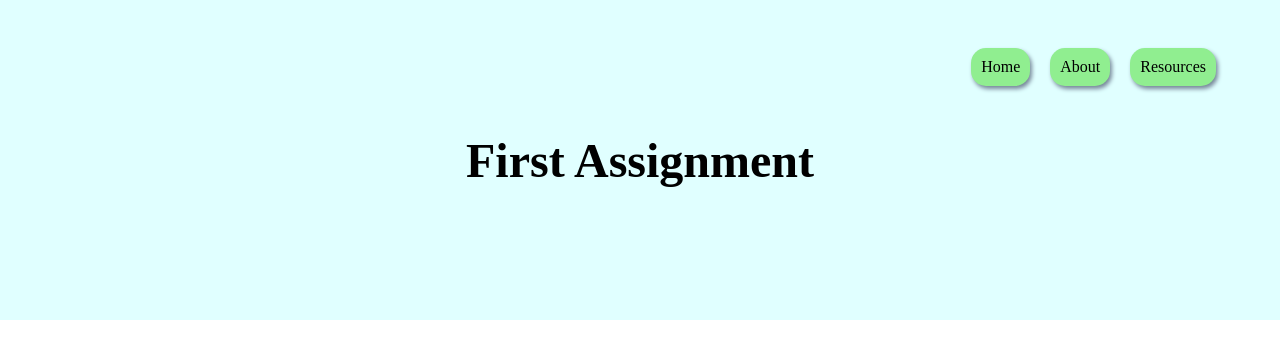
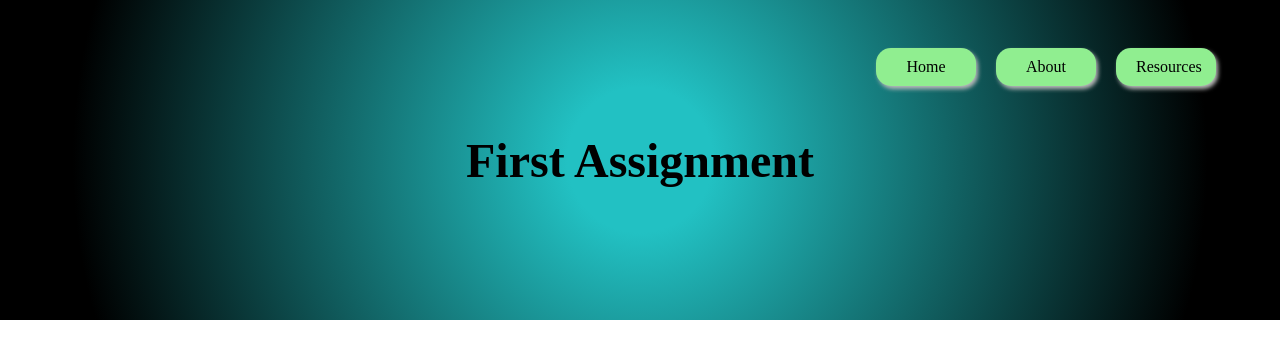
Before and after one commit to andrewrey/reactCompleteGuideAssignment1, a React (Create React App) app: page / in a window 1280 px wide. Shown: the top 358 px of the page. Built offline with nearby package versions, Linux system fonts and the light colour scheme.

Commit message:
linear gradient for header

```diff
--- a/src/Header/Header.scss
+++ b/src/Header/Header.scss
@@ -2,7 +2,8 @@ header {
   display: flex;
   flex-direction: column;
   min-height: 40vh;
-  background-color: lightcyan;
+  background: rgb(34, 193, 195);
+  background: radial-gradient(circle, rgba(34, 193, 195, 1) 11%, rgba(0, 0, 0, 1) 86%);
   justify-content: center;
   align-items: center;
   position: relative;
@@ -13,7 +14,8 @@ header {
 
 .headerUL {
   position: absolute;
-  @media (max-width: 958px) {
+  @media (max-width: 1160px) {
+    margin-top: 25px;
     position: static;
   }
   right: 5%;
@@ -21,11 +23,22 @@ header {
   list-style-type: none;
   display: flex;
   li {
+    transition: all 0.2s ease-in;
+    &:hover {
+      transform: translateY(-8px);
+      box-shadow: 4px 5px 6px rgb(186, 186, 186);
+    }
+    &:active {
+      transform: translateY(-5px);
+      box-shadow: 3px 4px 5px rgb(186, 186, 186);
+    }
+    text-align: center;
     display: flex;
     background-color: lightgreen;
-    box-shadow: 2px 3px 4px lightslategrey;
+    box-shadow: 2px 3px 4px rgb(186, 186, 186);
     display: block;
-    padding: 10px;
+    width: 100px;
+    padding: 10px 20px;
     border-radius: 15px;
     &:not(:last-of-type) {
       margin-right: 20px;
```
